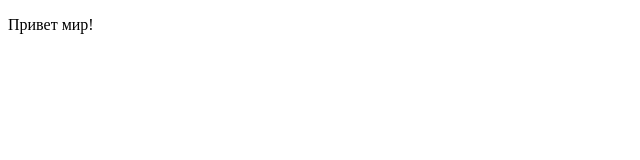
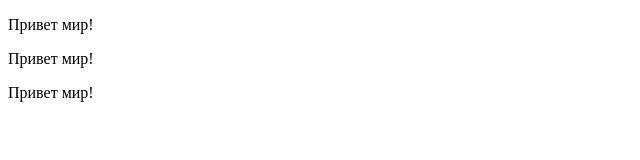
Before and after one commit to YaheniPetrusenka/practicum2, a plain HTML site: page test.html in a window 1280 px wide. Shown: the whole page, without its empty margins (0-640 px from the left). Drawn offline with Linux system fonts and the light colour scheme.

Commit message:
Revert "edit_test"
This reverts commit 1f679d36abc5ee15e897078192dbc08e0c8decec.

```diff
--- a/test.html
+++ b/test.html
@@ -8,5 +8,7 @@
 </head>
 <body>
   <p>Привет мир!</p>
+  <p>Привет мир!</p>
+  <p>Привет мир!</p>
 </body>
 </html>
```
